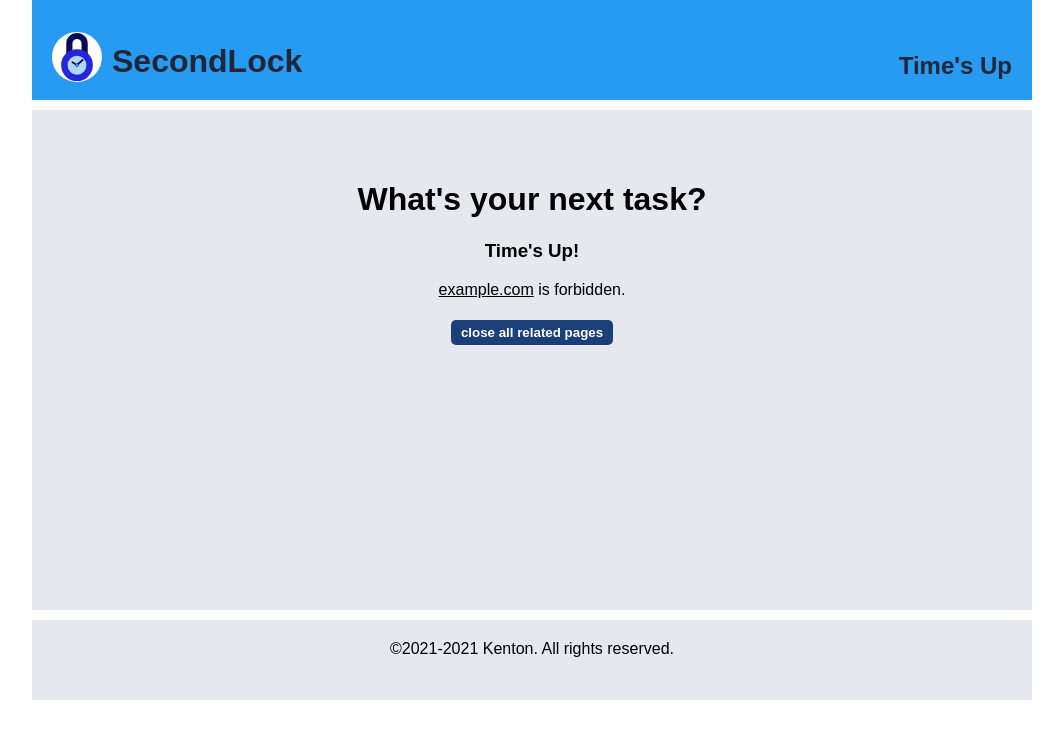
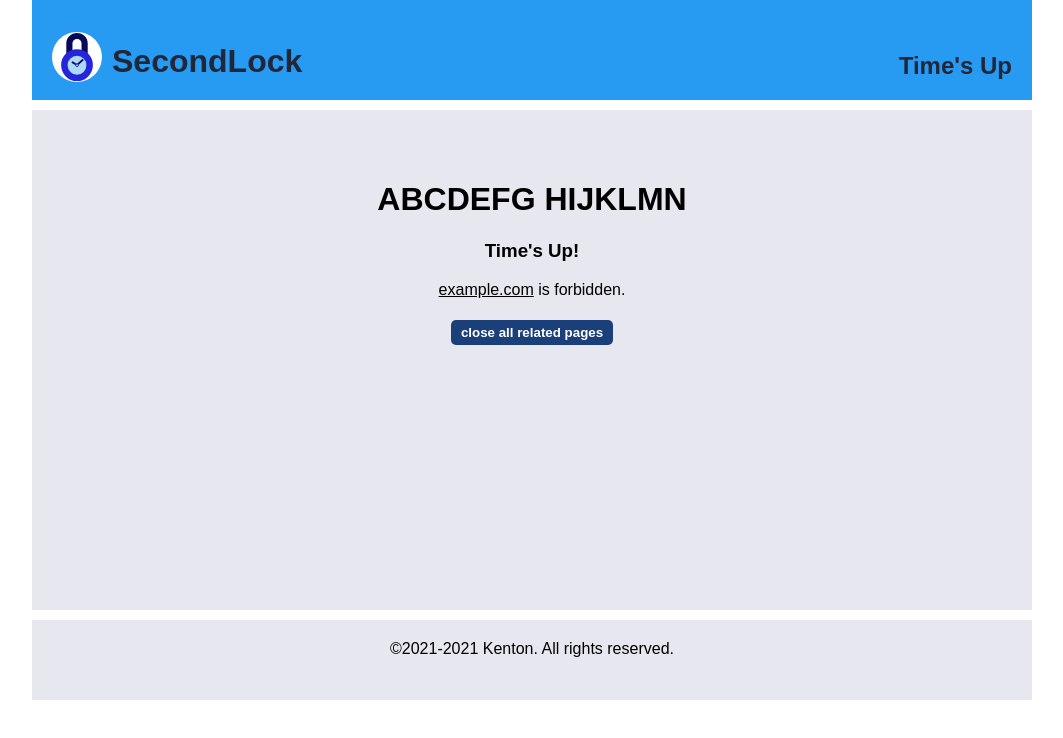
Before and after one commit to Kenton1989/SecondLock, a browser extension: page src/times-up.html in a window 1280 px wide. Shown: the whole page, without its empty margins (108-1171 px from the left). Drawn offline with Linux system fonts and the light colour scheme.

Commit message:
minor change

```diff
--- a/src/times-up.html
+++ b/src/times-up.html
@@ -12,7 +12,7 @@
       <h2 class="trans-timesUpTitle">Time's Up</h2>
     </header>
     <main>
-      <h1 id="motto-txt">What's your next task?</h1>
+      <h1 id="motto-txt">ABCDEFG HIJKLMN</h1>
       <h3 class="trans-timesUpWarn">Time's Up!</h3>
       <p>
         <span class="blocked-link">example.com</span>
```
